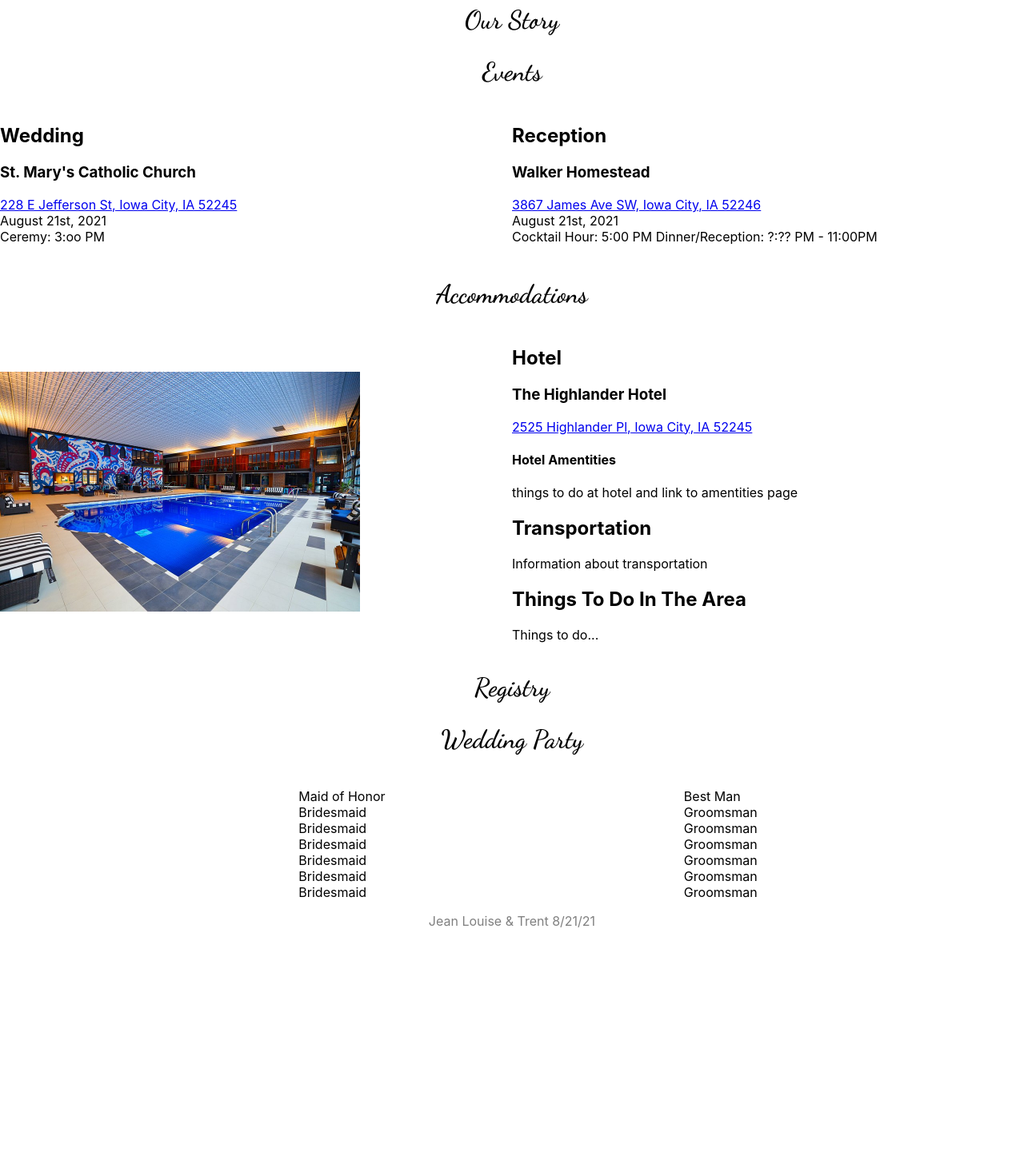
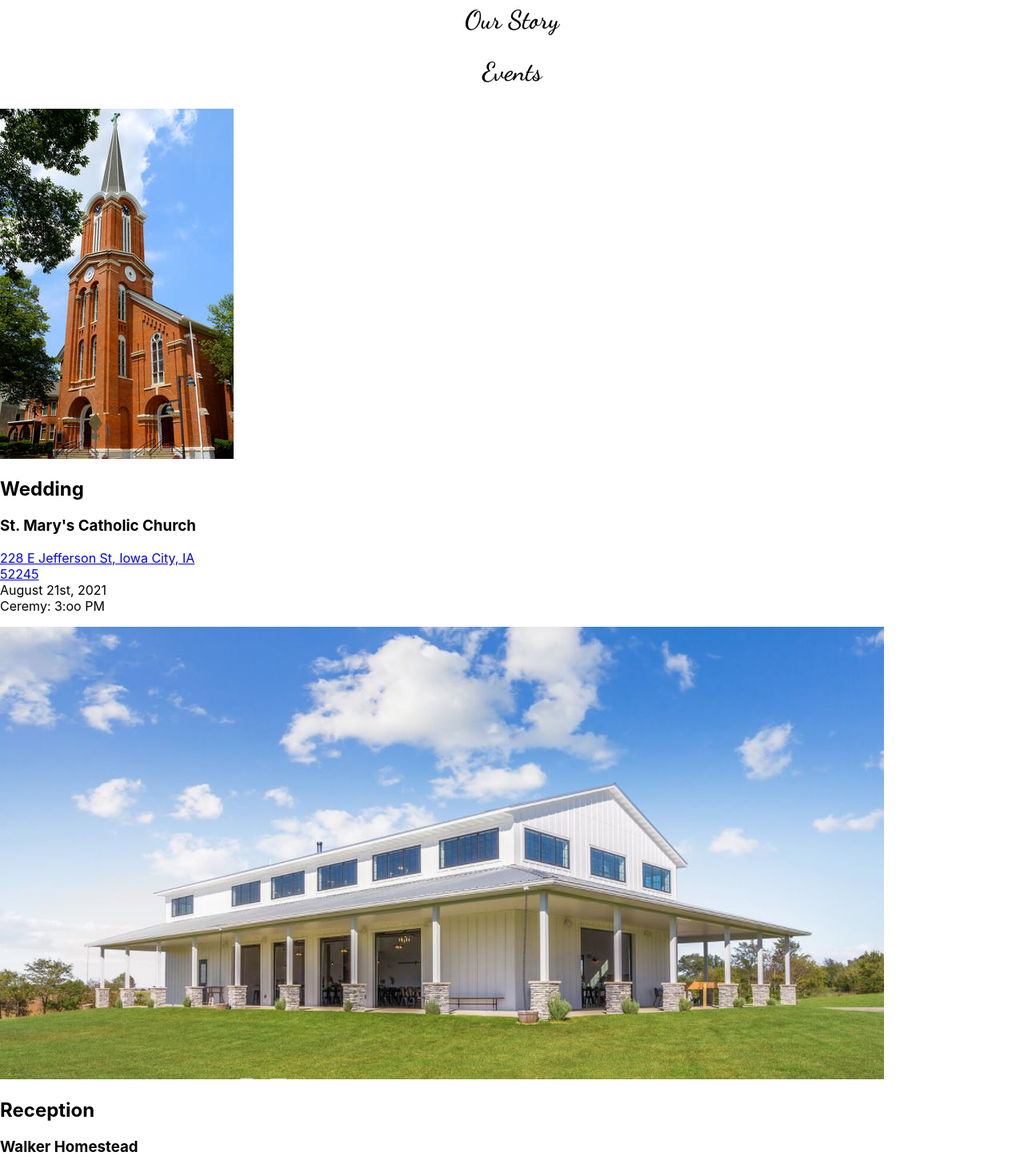
Before and after one commit to trentnsmith/wedding-website2.0, a React (Create React App) app: page / in a window 1280 px wide. Shown: the part 580-2046 px from the top of the page at 80% size. Before the commit the page ends 1742 px from the top, so only its background shows below. Built offline with nearby package versions, Linux system fonts and the light colour scheme.

Commit message:
importing images and styling

```diff
--- a/src/components/Events/Events.css
+++ b/src/components/Events/Events.css
@@ -3,18 +3,17 @@ h1 {
 }
 
 .container-events {
-    display: flex;
-    flex-direction: column;
-    justify-content: space-around;
+    position: relative;
+}
+
+.event {
+    max-width: 267px;
 }
 
 
 
 @media (min-width: 768px) {
-    .container-events {
-        flex-direction: row;
 
-    }
 
     .event {
         width: 50%;
--- a/src/components/Events/Events.js
+++ b/src/components/Events/Events.js
@@ -1,5 +1,8 @@
 import React, { Component } from 'react';
 import './Events.css';
+
+import Church from '../images/places/church.jpg';
+import Walker from '../images/places/walker.JPG';
 
 class Events extends Component {
     render() {
@@ -9,7 +12,10 @@ class Events extends Component {
                     <h1>Events</h1>
                 </div>
                 <div className="container-events">
-                    <div className=" event wedding-event">
+                    <div className="event wedding-event">
+                        <div className="image-block">
+                            <img src={Church} alt="St Marys Img"/>
+                        </div>
                         <h2>Wedding</h2>
                         <h3>St. Mary's Catholic Church</h3>
                         <p>
@@ -22,6 +28,9 @@ class Events extends Component {
                     </div>
 
                     <div className="event reception-event">
+                    <div className="image-block">
+                            <img src={Walker} alt="Walker Homestead Img"/>
+                        </div>
                         <h2>Reception</h2>
                         <h3>Walker Homestead</h3>
                         <p>
```
Also changed, not shown: 1 other file (tests, documents, lock files or other folders).
